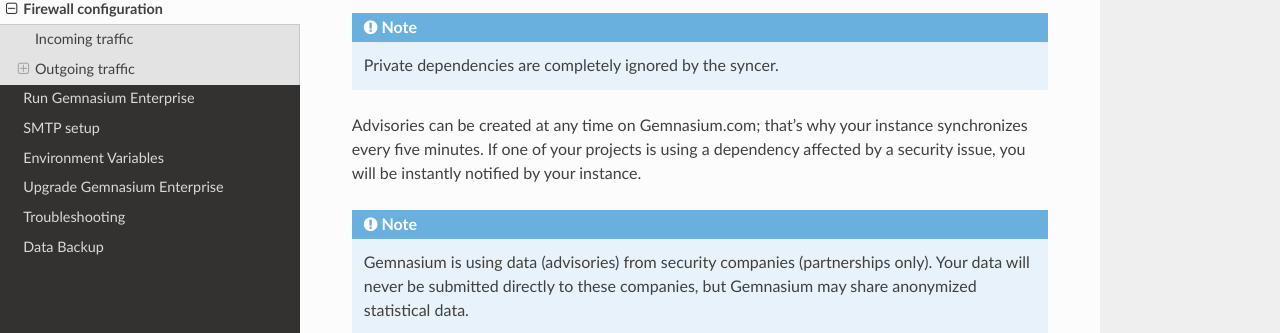
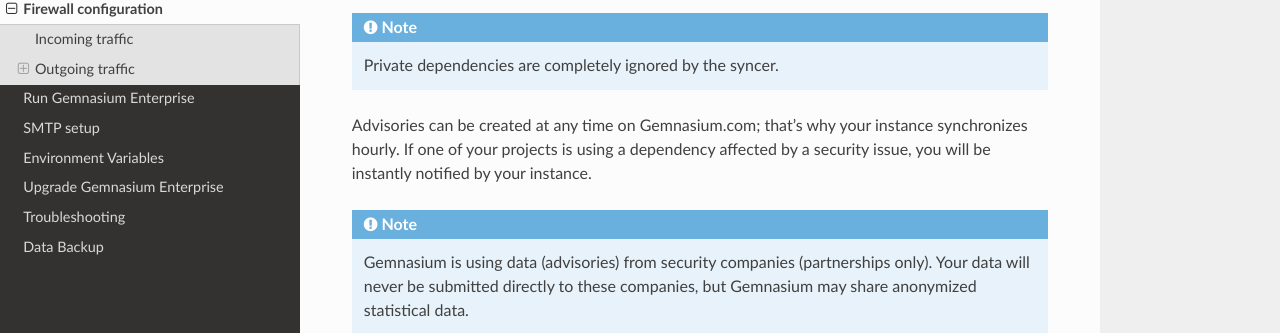
Before and after one commit to jipiboily/docs-1, a Sphinx documentation site: the page built from docs/installation/firewall.rst, in a window 1280 px wide and 900 px high, scrolled down 709 px. Shown: the part 376-709 px from the top of the window. Built offline with Sphinx 7.4.7 and the Read the Docs theme 2.0.0, drawn with Linux system fonts in a browser that asks for light colours.

Commit message:
fix sync interval

```diff
--- a/docs/installation/firewall.rst
+++ b/docs/installation/firewall.rst
@@ -43,7 +43,7 @@
 
 .. note:: Private dependencies are completely ignored by the syncer.
 
-Advisories can be created at any time on Gemnasium.com; that's why your instance synchronizes every five minutes.
+Advisories can be created at any time on Gemnasium.com; that's why your instance synchronizes hourly.
 If one of your projects is using a dependency affected by a security issue, you will be instantly notified by your instance.
 
 .. note:: Gemnasium is using data (advisories) from security companies (partnerships only). Your data will never be submitted directly to these companies, but Gemnasium may share anonymized statistical data.
```
